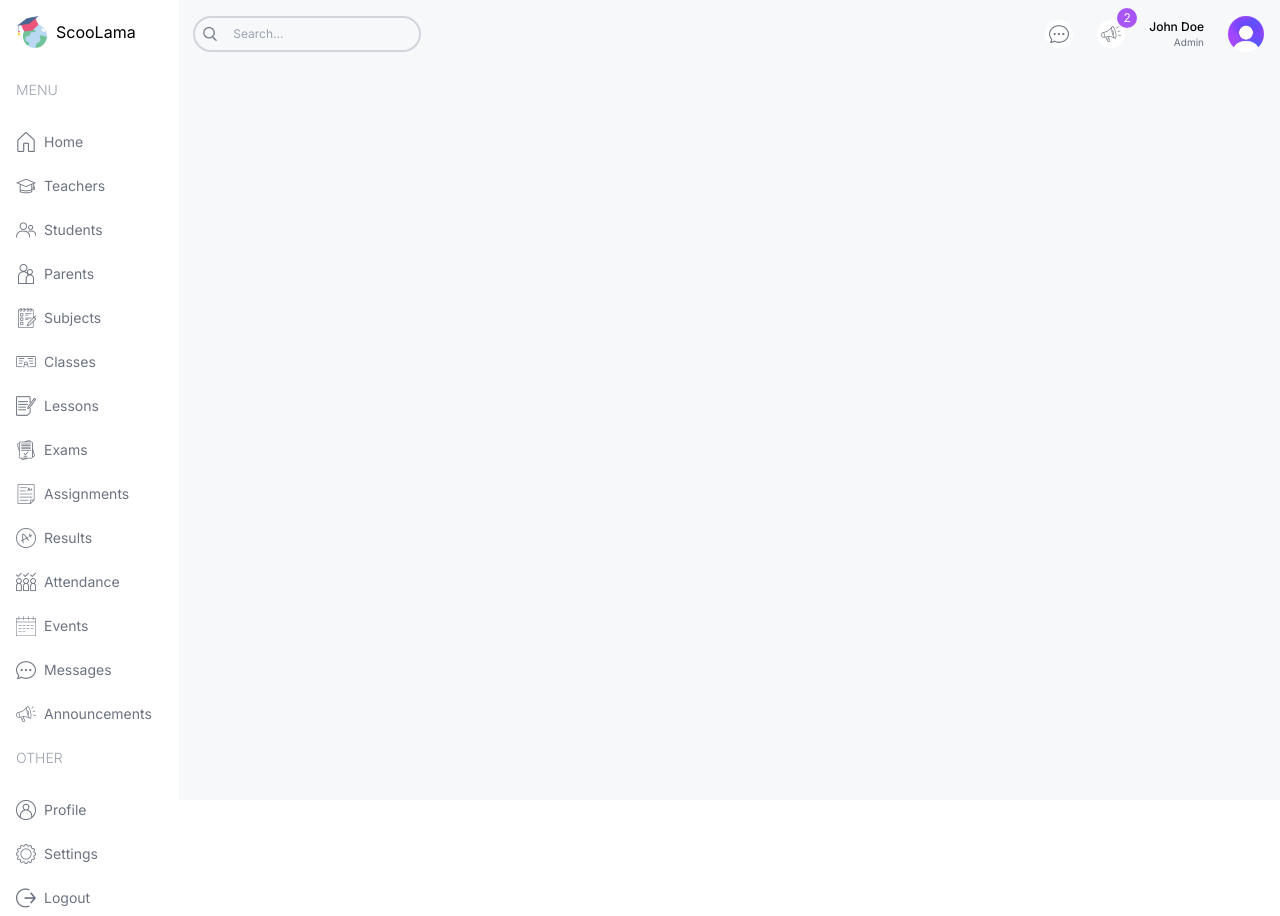
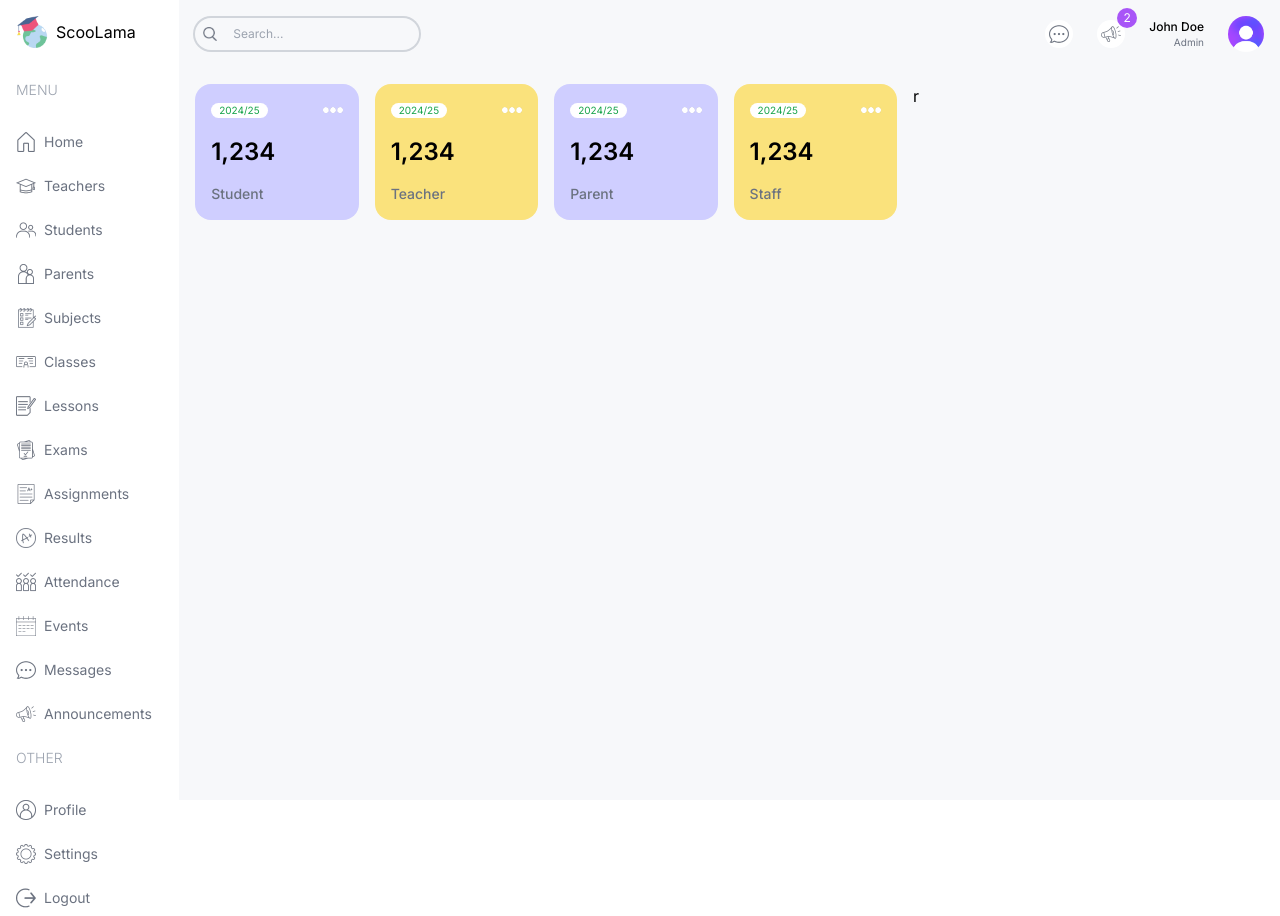
Before and after one commit to Safeya-Yasien/next-dashboard-ui, a Next.js app: page /admin in a window 1280 px wide. Built offline with nearby package versions, Linux system fonts and the light colour scheme.

Commit message:
add users card in admin page

```diff
--- a/src/app/(dashboard)/admin/page.tsx
+++ b/src/app/(dashboard)/admin/page.tsx
@@ -1,7 +1,20 @@
+import UserCard from "@/components/UserCard";
 import React from "react";
 
 const AdminPage = () => {
-  return <div>AdminPage</div>;
+  return (
+    <div className="flex p-4 gap-4 flex-col md:flex-row">
+      <div className="w-full lg:w-2/3">
+        <div className="flex gap-4 justify-between flex-wrap">
+          <UserCard type={"student"}/>
+          <UserCard type={"teacher"}/>
+          <UserCard type={"parent"}/>
+          <UserCard type={"staff"}/>
+        </div>
+      </div>
+      <div className="w-full lg:w-1/3">r</div>
+    </div>
+  );
 };
 
 export default AdminPage;
--- a/src/app/(dashboard)/layout.tsx
+++ b/src/app/(dashboard)/layout.tsx
@@ -22,6 +22,7 @@ export default function DashboardLayout({
       </div>
       <div className=" w-5/6 md:w-[92%] lg:w-[86%] bg-[#F7F8FA] overflow-scroll">
       <Navbar/>
+      {children}
       </div>
     </div>
   );
--- /dev/null
+++ b/src/components/UserCard.tsx
@@ -0,0 +1,25 @@
+import Image from "next/image";
+import React from "react";
+
+const UserCard = ({ type }: { type: string }) => {
+  return (
+    <div className="rounded-2xl odd:bg-lamaPurple even:bg-lamaYellow p-4 flex-1 min-w-[130px]">
+      <div className="flex justify-between items-center">
+        <span className="text-[10px] bg-white px-2 rounded-full text-green-600">
+          2024/25
+        </span>
+        <Image
+          src="/more.png"
+          alt="more"
+          width={20}
+          height={20}
+          className="cursor-pointer"
+        />
+      </div>
+      <h1 className="text-2xl font-semibold my-4">1,234</h1>
+      <h2 className="capitalize text-sm font-medium text-gray-500">{type}</h2>
+    </div>
+  );
+};
+
+export default UserCard;
--- a/tailwind.config.ts
+++ b/tailwind.config.ts
@@ -13,6 +13,14 @@ const config: Config = {
         "gradient-conic":
           "conic-gradient(from 180deg at 50% 50%, var(--tw-gradient-stops))",
       },
+      colors: {
+        lamaSky: "#C3EBFA",
+        lamaSkyLight: "#EDF9FD",
+        lamaPurple: "#CFCEFF",
+        lamaPurpleLight: "#F1F0FF",
+        lamaYellow: "#FAE27C",
+        lamaYellowLight: "#FEFCE8",
+      },
     },
   },
   plugins: [],
```
